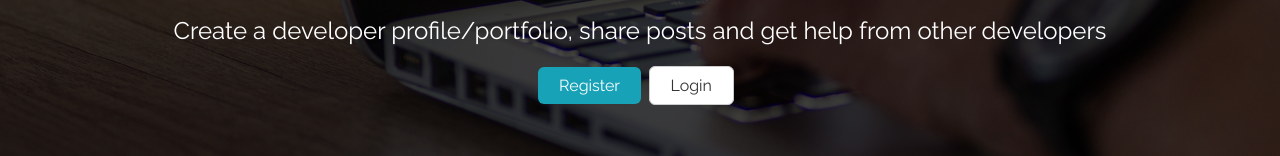
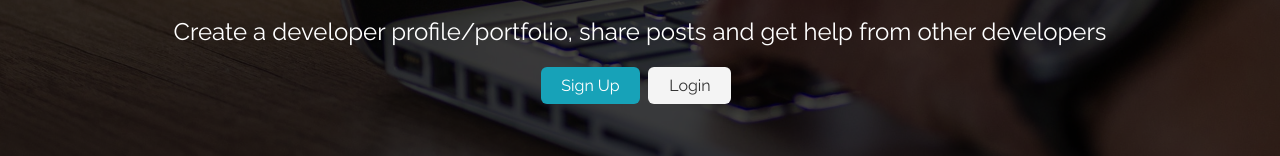
Before and after one commit to Amber-Lea-P/client, a React (Create React App) app: page / in a window 1280 px wide. Shown: the part 388-544 px from the top of the page. Built offline with nearby package versions, Linux system fonts and the light colour scheme; no server answers.

Commit message:
updated Header and landing

```diff
--- a/src/components/layouts/Header.jsx
+++ b/src/components/layouts/Header.jsx
@@ -6,7 +6,7 @@ import { logout } from "../../redux/actions/authAction";
 
 const Header = ({ auth: { isAuthenticated }, logout }) => {
   const authLinks = (
-    <ul class="navbar bg-dark">
+    <ul>
       <li>
         <Link to="/profiles">Developers</Link>
       </li>
--- a/src/components/layouts/Landing.jsx
+++ b/src/components/layouts/Landing.jsx
@@ -1,28 +1,42 @@
+import React from "react";
+import { connect } from "react-redux";
+import { Navigate } from "react-router";
+import { Link } from "react-router-dom";
+import PropTypes from "prop-types";
 
-import { Link } from 'react-router-dom';
-import React from 'react'
-
-const Landing = () => {
+const Landing = ({ isAuthenticated }) => {
+  if (isAuthenticated) {
+    return <Navigate to="/dashboard" />;
+  }
   return (
     <>
       <section class="landing">
         <div class="dark-overlay">
           <div class="landing-inner">
             <h1 class="x-large">Developer Connector</h1>
-                    <p class="lead">Create a developer profile/portfolio, share posts and get help from other
-                    developers</p>
-
+            <p class="lead">
+              Create a developer profile/portfolio, share posts and get help
+              from other developers
+            </p>
             <div class="buttons">
-
-                      <Link to="/register" class="btn btn-primary" >Register</Link>
-
-                      <Link to="/login" class="btn btn-white">Login</Link>
-
+              <Link to="register" class="btn btn-primary">
+                Sign Up
+              </Link>
+              <Link to="login" class="btn btn-light">
+                Login
+              </Link>
             </div>
           </div>
         </div>
       </section>
     </>
-  )
-}
-export default Landing
+  );
+};
+Landing.propTypes = {
+  isAuthenticated: PropTypes.bool,
+};
+
+const mapStateToProps = (state) => ({
+  isAuthenticated: state.isAuthenticated,
+});
+export default connect(mapStateToProps)(Landing);
--- a/src/components/post/Posts.jsx
+++ b/src/components/post/Posts.jsx
@@ -5,7 +5,7 @@ import PostItem from './PostItem';
 import PostForm from './PostForm';
 import { getPosts } from '../../redux/actions/postAction';
 
-const Posts = ({ getPosts, post: { posts } }) => {
+const Posts = ({ getPosts, post: { post } }) => {
   useEffect(() => {
     getPosts();
   }, [getPosts]);
@@ -18,7 +18,7 @@ const Posts = ({ getPosts, post: { posts } }) => {
       </p>
       <PostForm />
       <div className="posts">
-        {posts.map((post) => (
+        {post.map((post) => (
           <PostItem key={post._id} post={post} />
         ))}
       </div>
```
Lines whose indentation alone changed are shown as unchanged.
